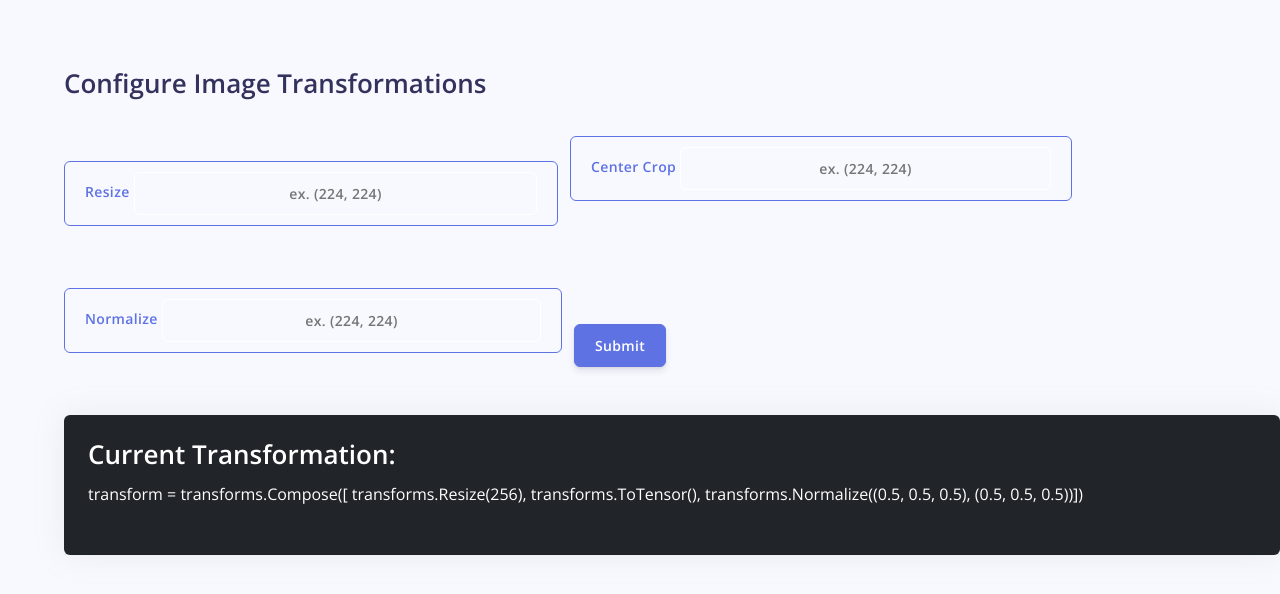
After one commit to anas-awadalla/bias-engine-landing-page, a Flask app: page /model in a window 1280 px wide. The commit adds this page. Shown: the top 594 px of the page. Run offline with Flask 2, Linux system fonts and the light colour scheme; some libraries are stand-ins or nearby versions.

Commit message:
added transformations base

```diff
--- a/app/base/routes.py
+++ b/app/base/routes.py
@@ -121,6 +121,18 @@ def upload_file():
         return render_template('login/login.html')
 
 
+@blueprint.route('/model', methods=['GET', 'POST'])
+def model():
+    if request.method == 'POST':
+        if request.form['model_type'] == 'face':
+            return render_template('/app/base/templates/image_transformations.htmll')
+        elif request.form['model_type'] == 'text':
+            return render_template('/app/base/templates/text_transformations.html')
+        # else:
+        #     return render_template('login/register.html')
+    return render_template('image_transformations.html')
+
+
 ## Errors
 
 @login_manager.unauthorized_handler
--- /dev/null
+++ b/app/base/templates/image_transformations.html
@@ -0,0 +1,95 @@
+<!DOCTYPE html>
+<html lang="en">
+
+<head>
+  {% block head %}
+
+    {% block meta %}
+      <meta charset="utf-8" />
+      <meta name="viewport" content="width=device-width, initial-scale=1, shrink-to-fit=no">
+    {% endblock meta %}
+
+  <title>
+  </title>
+
+  {% block stylesheets %}
+    <!-- Favicon -->
+    <link href="{{ url_for('static', filename='assets/img/brand/favicon.png') }}" rel="icon" type="image/png">
+    <!-- Fonts -->
+    <link href="https://fonts.googleapis.com/css?family=Open+Sans:300,400,600,700" rel="stylesheet">
+    <!-- Icons -->
+    <link href="{{ url_for('static', filename='assets/js/plugins/nucleo/css/nucleo.css') }}" rel="stylesheet">
+    <link href="{{ url_for('static', filename='assets/js/plugins/@fortawesome/fontawesome-free/css/all.min.css') }}" rel="stylesheet">
+    <!-- CSS Files -->
+    <link href="{{ url_for('static', filename='assets/css/argon-dashboard.css') }}" rel="stylesheet">
+  {% endblock stylesheets %}
+
+  {% endblock head %}
+</head>
+
+<body class="white-default" style="margin-top: 5%; margin-left: 5%">
+
+  <div class="main-content">
+      <h1>Configure Image Transformations</h1>
+
+      <form action="/sign-up" method="POST">
+
+  <div class="btn btn-outline-primary" style="margin-bottom: 50px; margin-top: 50px">
+    <label>Resize</label>
+    <input type="text" class="btn btn-outline-white" size="43" id="username" name="username" placeholder="ex. (224, 224)">
+  </div>
+
+  <div class="btn btn-outline-primary" style="margin-bottom: 50px">
+    <label>Center Crop</label>
+    <input type="text" class="btn btn-outline-white" size="39" id="username" name="username" placeholder="ex. (224, 224)">
+  </div>
+
+  <div class="btn btn-outline-primary" style="margin-bottom: 50px">
+    <label>Normalize</label>
+    <input type="text" class="btn btn-outline-white" size="40" id="username" name="username" placeholder="ex. (224, 224)">
+  </div>
+
+  <input type="submit" class="btn btn-primary my-5" id="username" name="username">
+
+
+</form>
+
+          <div class="card bg-dark shadow border-0">
+            <div class="card-header bg-transparent pb-5">
+                <h1 style="color: white"> Current Transformation:</h1>
+
+                <text style="color: white;">
+                transform = transforms.Compose([
+                            transforms.Resize(256),
+                            transforms.ToTensor(),
+                            transforms.Normalize((0.5, 0.5, 0.5), (0.5, 0.5, 0.5))])
+
+                </text>
+
+            </div>
+          </div>
+
+
+
+
+{#  <div class="text-center">#}
+{#      <button style="width: 300px; height: 100px; margin: 100px;" type = "submit" class="btn btn-primary my-lg-9">Continue#}
+{#  </div>#}
+
+
+  {% block javascripts %}
+    <!-- Core -->
+    <script src="{{ url_for('static', filename='assets/js/plugins/jquery/dist/jquery.min.js') }}"></script>
+    <script src="{{ url_for('static', filename='assets/js/plugins/bootstrap/dist/js/bootstrap.bundle.min.js') }}"></script>
+
+    <!-- Optional JS -->
+    <script src="{{ url_for('static', filename='assets/js/plugins/chart.js/dist/Chart.min.js') }}"></script>
+    <script src="{{ url_for('static', filename='assets/js/plugins/chart.js/dist/Chart.extension.js') }}"></script>
+
+    <!-- Argon JS -->
+    <script src="{{ url_for('static', filename='assets/js/argon-dashboard.min.js') }}"></script>
+  {% endblock javascripts %}
+
+</body>
+
+</html>
```
Also changed, not shown: app/base/templates/login/register.html (+11 -8 lines), app/base/templates/text_transformations.html (added, +81 -0 lines).
